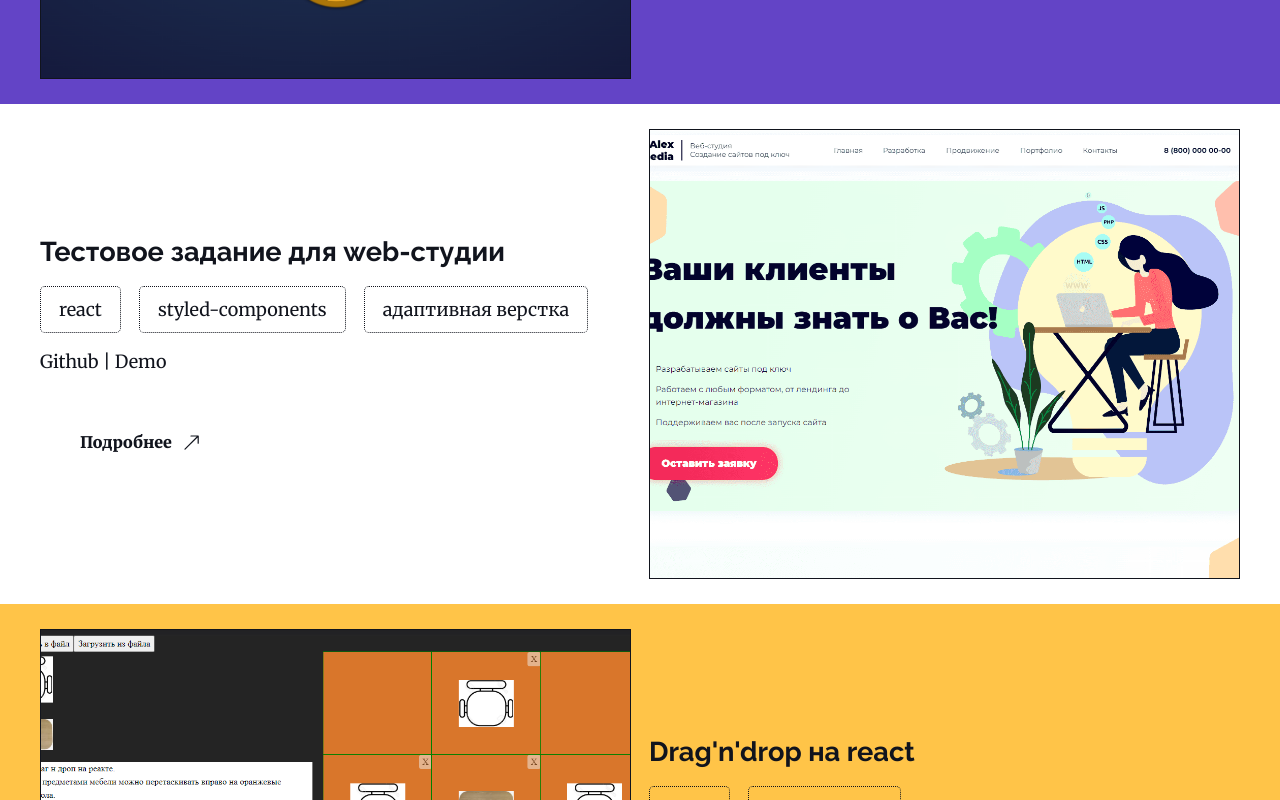
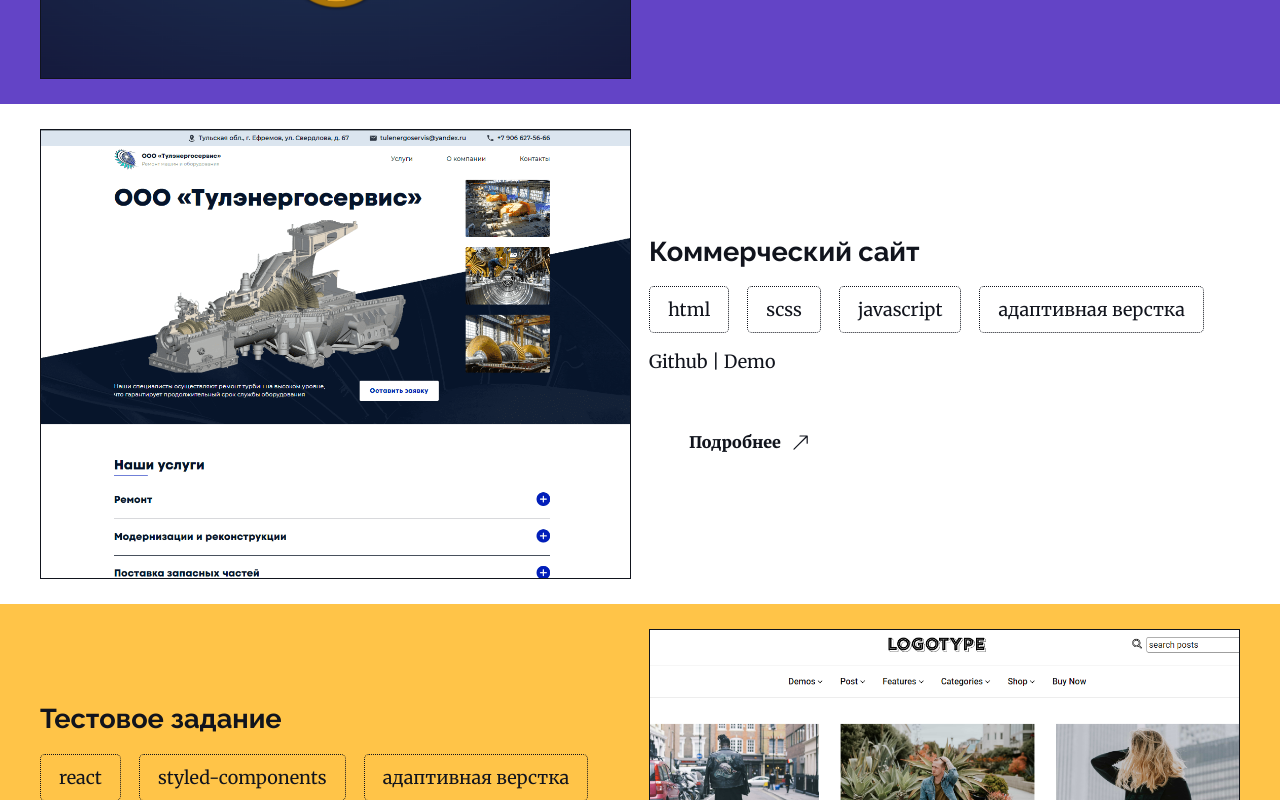
Before and after one commit to DenKuznets/portfolio, a React (Vite) app: page / in a window 1280 px wide. Shown: the part 1540-2340 px from the top of the page. Built offline with nearby package versions, Linux system fonts and the light colour scheme.

Commit message:
mainpage prokects change

```diff
--- a/src/pages/MainPage.jsx
+++ b/src/pages/MainPage.jsx
@@ -27,8 +27,8 @@ const MainPage = () => {
                         {textGlobal.header.nav.work}
                     </h2>
                     <WorkSection id={13} workColor="violet" />
-                    <WorkSection id={2} workColor="default" />
-                    <WorkSection id={3} workColor="yellow" />
+                    <WorkSection id={1} workColor="default" />
+                    <WorkSection id={4} workColor="yellow" />
                     <div
                         style={{
                             backgroundColor: `${colors.white}`,
```
